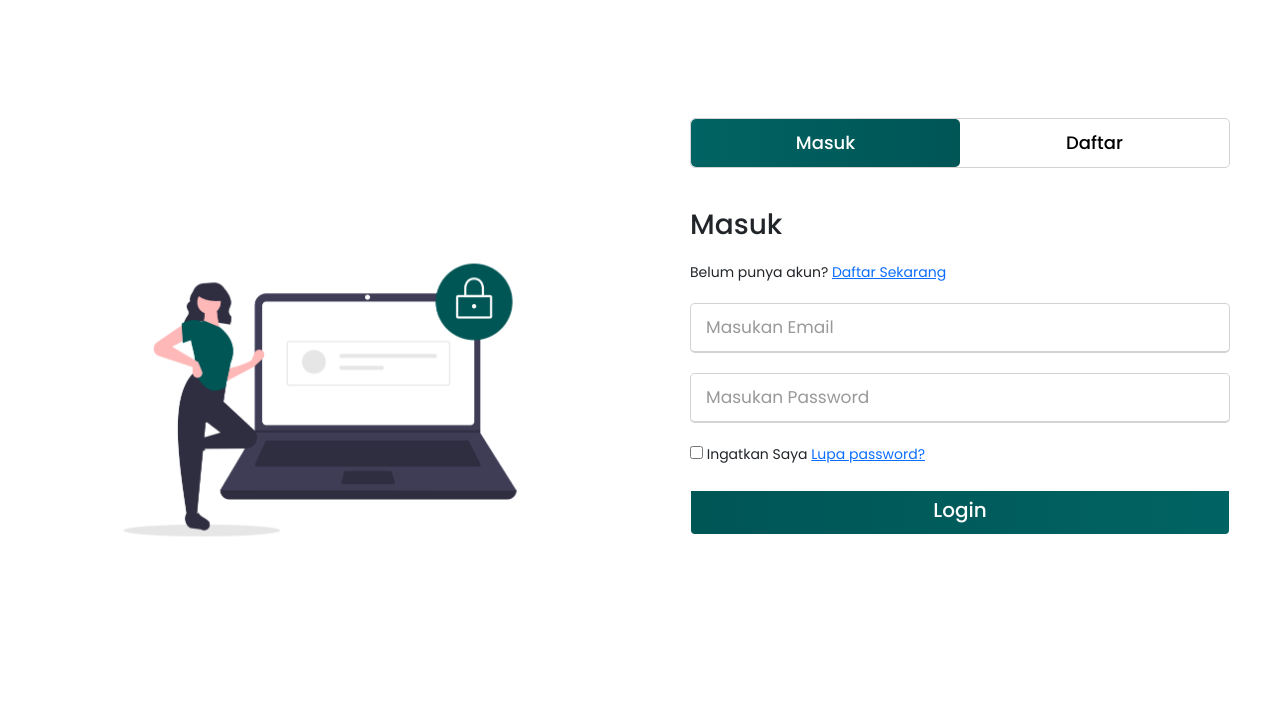
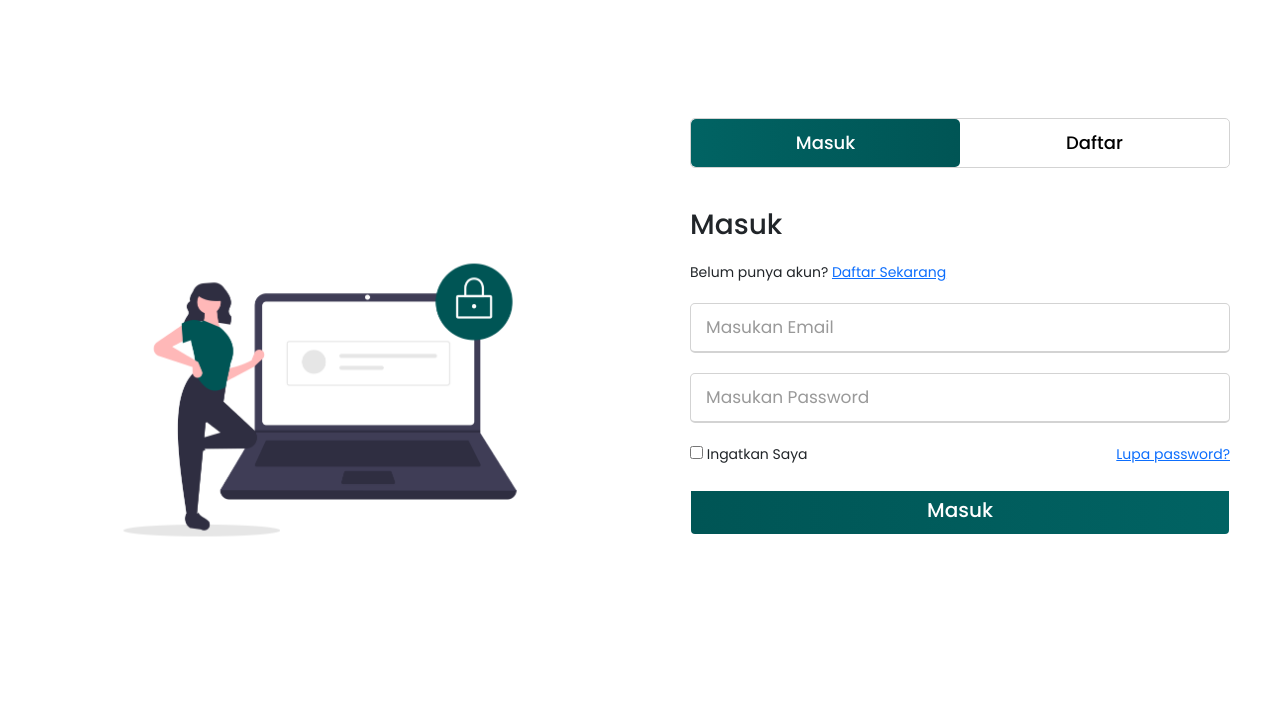
Before and after one commit to dwikysahut/pelipur-web-app, a website built with webpack: page src/templates/index.html in a window 1280 px wide. Both pictures are taken after a click on the link "MASUK". Shown: the part 77-800 px from the top of the page. Built offline with nearby package versions, Linux system fonts and the light colour scheme; some packages are replaced by stand-ins of ours; no server answers; files whose address does not match are found by name; a web font is replaced by a local one; what serviceworker-webpack-plugin would draw is missing.

Commit message:
merge and change some code login-register style css

```diff
--- a/src/scripts/views/pages/auth/auth/auth-view.js
+++ b/src/scripts/views/pages/auth/auth/auth-view.js
@@ -39,7 +39,7 @@ class AuthView {
 
             <div class="field btn">
               <div class="btn-layer"></div>
-              <input type="submit" id="submitLogin" value="Login">
+              <input type="submit" id="submitLogin" value="Masuk">
             </div>
           </form>
 
--- a/src/styles/login-register.css
+++ b/src/styles/login-register.css
@@ -193,8 +193,7 @@ form .field input:focus::placeholder {
 }
 
 .form-inner form .pass-link {
-  margin-top: 5px;
-  text-align: right;
+  float: right;
 }
 
 .form-inner form .signup-link {
```
